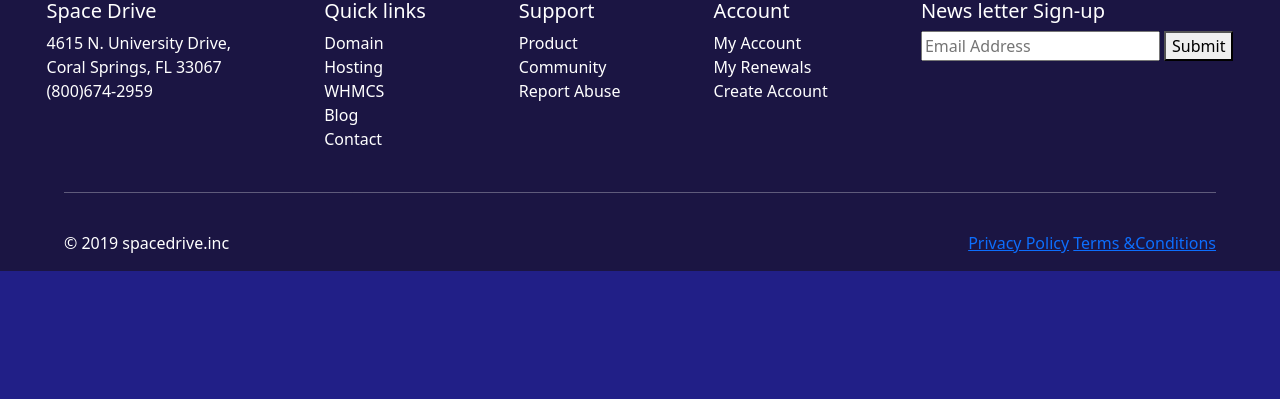
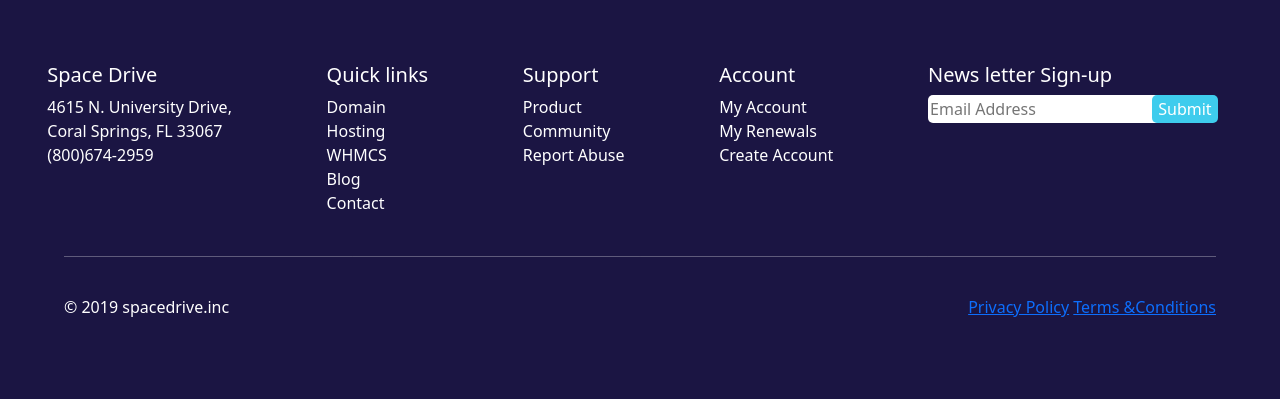
Before and after one commit to mathieuradjouki/sapce-drive, a PHP site: page / in a window 1280 px wide. Shown: the part 5475-5874 px from the top of the page. Before the commit the page ends 5746 px from the top, so only its background shows below. Run offline with PHP 8.4, Linux system fonts and the light colour scheme.

Commit message:
css footer

```diff
--- a/main.css
+++ b/main.css
@@ -251,10 +251,25 @@ h2{
 footer{
   background-color: #1B1543;
   color: white;
+  padding-top: 5%;
+  padding-bottom: 5%;
 }
 .items{
   display: flex;
   justify-content: space-around;
+}
+.submit-footer{
+  background-color: #3ECCED;
+  color: white;
+  border: none;
+  border-radius: 5px;
+  transform: translateX(-15px);
+  height: 28px;
+}
+.newsletter input{
+  border: none;
+  height: 28px;
+  border-radius: 5px;
 }
 footer ul{
   padding: inherit;
```
